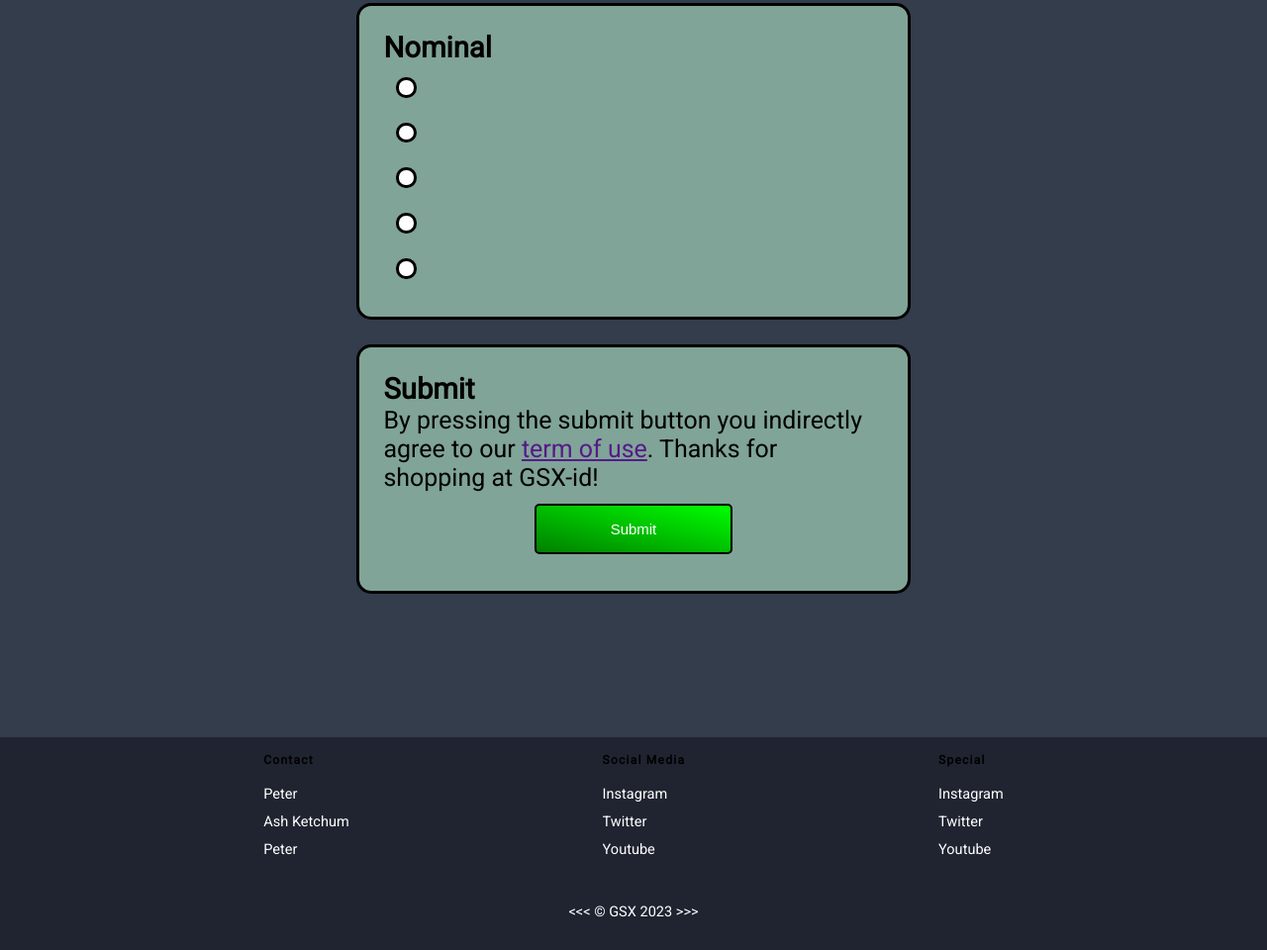
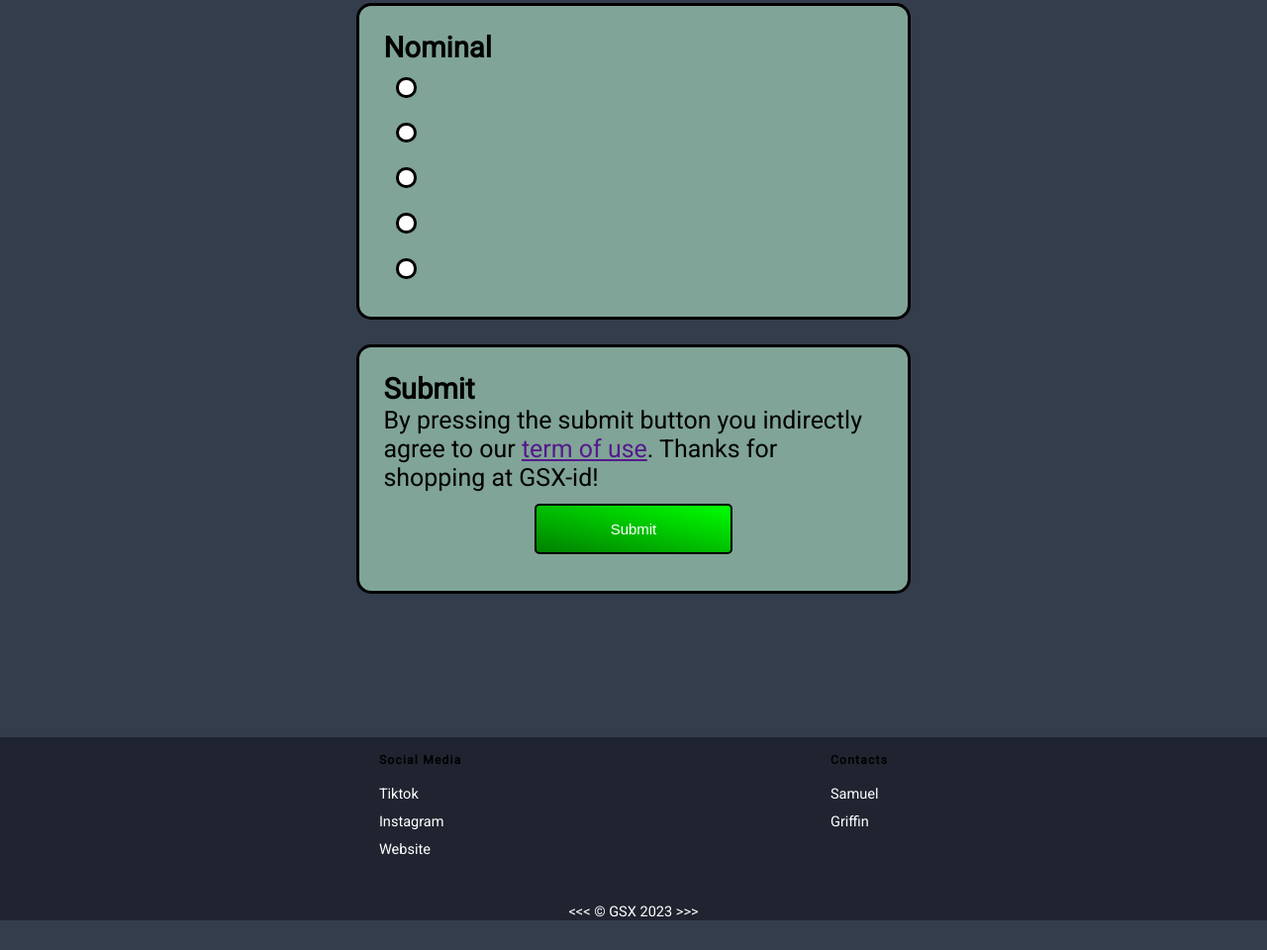
Before and after one commit to gsx-id/gsx-id.github.io, a plain HTML site: page form.html in a window 1280 px wide. Shown: the part 357-1317 px from the top of the page at 99% size. After the commit the page ends 1287 px from the top, so only its background shows below. Drawn offline with Linux system fonts and the light colour scheme.

Commit message:
refactor: Modify footers

```diff
--- a/css/footer.css
+++ b/css/footer.css
@@ -26,6 +26,14 @@ h5 {
     text-decoration: none
 }
 
-.footer-url:hover, .footer-url:focus{
-    color: var(--dark-torquise);
+#tiktok:hover {
+    color: navajowhite;
 }
+
+#instagram:hover {
+    color: hotpink;
+}
+
+#website:hover {
+    color: var(--custom-green)
+}
--- a/form.html
+++ b/form.html
@@ -75,38 +75,26 @@
     <footer class="fullbg">
         <div class="footer-container container">
             <ul class="footer-informations">
-                <!-- Change Content Bellow -->
-                <li class="footer-item">
-                    <h5>Contact</h5>
-                    <br>
-                    <ul class="vertical-display">
-                        <li>Peter</li>
-                        <li>Ash Ketchum</li>
-                        <li>Peter</li>
-                    </ul>
-                </li>
-                <li class="footer-item">
+                <li class="footer-item social-media">
                     <h5>Social Media</h5>
                     <br>
                     <ul class="vertical-display">
-                        <li><a class="footer-url" href="https://www.instagram.com/">Instagram</a></li>
-                        <li><a class="footer-url" href="https://www.twitter.com">Twitter</a></li>
-                        <li><a class="footer-url" href="https://www.youtube.com">Youtube</a></li>
+                        <li><a class="footer-url" id="tiktok" href="https://www.tiktok.com/@gsx.topup.id?_t=8fZgDojjydu&_r=1">Tiktok</a></li>
+                        <li><a class="footer-url" id="instagram" href="https://instagram.com/gsx.topup.id?igshid=NzZlODBkYWE4Ng==">Instagram</a></li>
+                        <li><a class="footer-url" id="website" href="https://gsx-id.github.io/">Website</a></li>
                     </ul>
                 </li>
-                <li class="footer-item">
-                    <h5>Special</h5>
+                <li class="footer-item specials">
+                    <h5>Contacts</h5>
                     <br>
                     <ul class="vertical-display">
-                        <li><a class="footer-url" href="https://www.instagram.com/">Instagram</a></li>
-                        <li><a class="footer-url" href="https://www.twitter.com">Twitter</a></li>
-                        <li><a class="footer-url" href="https://www.youtube.com">Youtube</a></li>
+                        <li>Samuel</li>
+                        <li>Griffin</li>
                     </ul>
                 </li>
             </ul>
             <br><br><br>
-            <p align="center" class="footer-item">&lt;&lt;&lt; &copy; GSX 2023 &gt;&gt;&gt;</p>
-            <br><br>
+            <p class="footer-item" align="center">&lt;&lt;&lt; &copy; GSX 2023 &gt;&gt;&gt;</p>
         </div>
     </footer>
 </body>
```
Also changed, not shown: index.html (+9 -21 lines), shop.html (+8 -18 lines), transaction.html (+9 -21 lines).
